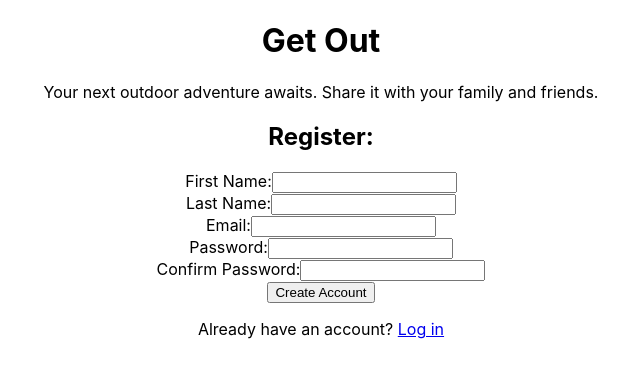
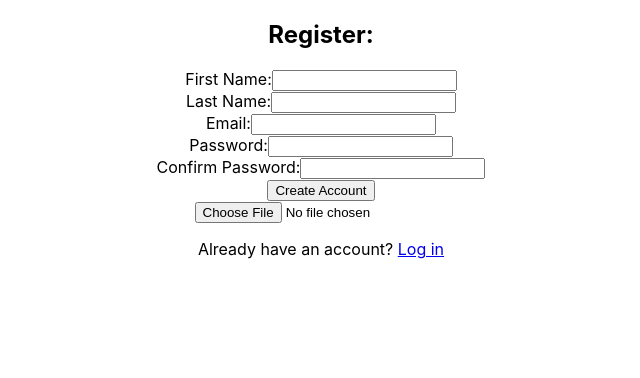
Before and after one commit to 0xhenrychen/coding-dojo-group-project, a React (Create React App) app in the folder client/: page /register in a window 1280 px wide. Shown: the top 378 px of the page, without its empty margins (319-959 px from the left). Built offline with nearby package versions, Linux system fonts and the light colour scheme.

Commit message:
Fixed navbar and added image for user

```diff
--- a/client/src/App.js
+++ b/client/src/App.js
@@ -1,7 +1,6 @@
 import './App.css';
 import React from 'react';
 import { BrowserRouter, Routes, Route } from 'react-router-dom';
-import Main from './views/Main';
 import LoginUser from './components/LoginUser';
 import RegisterUser from './components/RegisterUser';
 import DisplayOnePost from './components/DisplayOnePost';
@@ -9,6 +8,7 @@ import DisplayNav from './components/DisplayNav';
 import CreatePost from './components/CreatePost';
 import EditOnePost from './components/EditOnePost';
 import UserProfile from './components/UserProfile';
+import DisplayAllPosts from './components/DisplayAllPosts';
 
 function App() {
   return (
@@ -16,16 +16,11 @@ function App() {
       <BrowserRouter>
         <DisplayNav />
         <Routes>
-          <Route element={(
-              <>
-                <DisplayNav />
-              </>)}>
-              <Route element={<Main />} path="/home" default />
-              <Route element={<DisplayOnePost />} path="/posts/:id"/>
-              <Route element={<EditOnePost />} path="/posts/edit/:id"/>
-              <Route element={<CreatePost />} path="/post/new"/>
-              <Route element={<UserProfile />} path="/user/:id"/>
-          </Route>
+          <Route element={<DisplayAllPosts />} path="/home"/>
+          <Route element={<DisplayOnePost />} path="/posts/:id"/>
+          <Route element={<EditOnePost />} path="/posts/edit/:id"/>
+          <Route element={<CreatePost />} path="/post/new"/>
+          <Route element={<UserProfile />} path="/user/:id"/>
           <Route element={<LoginUser />} path="/" />
           <Route element={<RegisterUser />} path="/register"/>
         </Routes>
--- a/client/src/components/DisplayNav.js
+++ b/client/src/components/DisplayNav.js
@@ -1,9 +1,16 @@
 // 5/17 - Henry - Added a navigation component to show up at the top of every other component, i.e. "page". Jessica is working on the React side but I wanted to include this code just in case I need it to test the backend/login and registration. We still need to do styling (Alexandra).
 
 import React from 'react';
-import { Link } from 'react-router-dom';
+import { Link, useLocation } from 'react-router-dom';
 
 const DisplayNav = (props) => {
+
+    const location = useLocation()
+
+    if(location.pathname === "/" || location.pathname === "/register") {
+    return null
+    }
+
     return (
         <div>
             <h1>Get Out</h1>
--- a/client/src/components/RegisterUser.js
+++ b/client/src/components/RegisterUser.js
@@ -6,19 +6,26 @@ import {useNavigate, Link} from 'react-router-dom';
 
 const RegisterUser = (props) => {
     const navigate = useNavigate()
+    const [selectedImage, setSelectedImage] = useState(null);
 
     const [user, setUser] = useState({
             firstName: "",
             lastName: "",
             email: "",
             password: "",
-            confirmPassword: ""
+            confirmPassword: "",
+            image: null
         })
 
     const [errors, setErrors] = useState({})
 
     const changeHandler = (e) => {
         setUser({...user, [e.target.name]: e.target.value})
+    }
+
+    const imgHandler = (e) => {
+        const imgSrc = URL.createObjectURL(e.target.files[0]);
+        setUser({...user, [e.target.name]: imgSrc});
     }
 
     const submitHandler = (e) => {
@@ -88,6 +95,24 @@ const RegisterUser = (props) => {
                         <input type = "submit" value = "Create Account" />
                     </div>
                 </div>
+                <div>
+                        {selectedImage && (
+                            <div>
+                            <img
+                                alt="not found"
+                                width={"250px"}
+                                src={URL.createObjectURL(selectedImage)}
+                            />
+                            <br />
+                            <button onClick={() => setSelectedImage(null)}>Remove</button>
+                            </div>
+                        )}
+                        <input
+                            type="file"
+                            name="image"
+                            onChange={imgHandler}
+                        />
+                        </div>
             </form>
             <p>Already have an account? <Link to={'/'}>Log in</Link></p>
         </div>
--- a/client/src/views/Main.js
+++ /dev/null
@@ -1,14 +0,0 @@
-import React from 'react';
-import DisplayNav from '../components/DisplayNav';
-import DisplayAllPosts from '../components/DisplayAllPosts';
-import { BrowserRouter } from 'react-router-dom';
-
-function Main() {
-    return (
-        <div>
-            <DisplayAllPosts />
-        </div>
-    )
-}
-
-export default Main;
```
